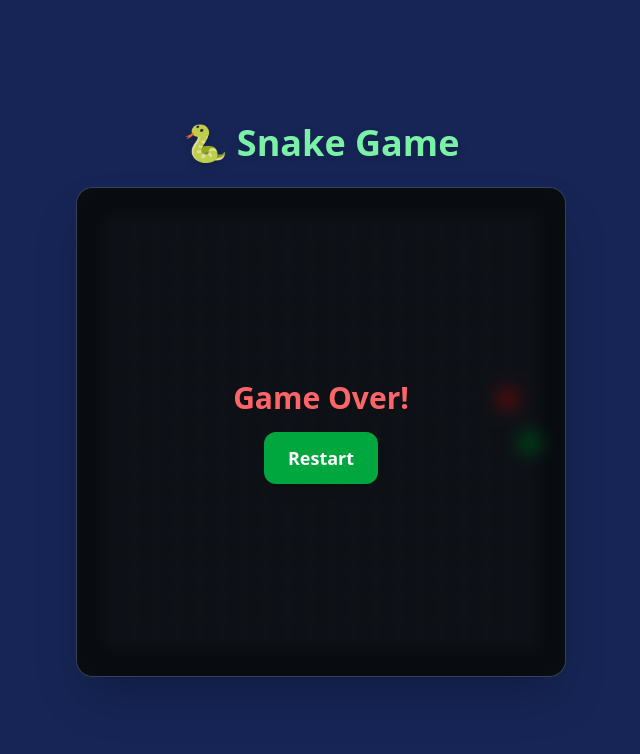
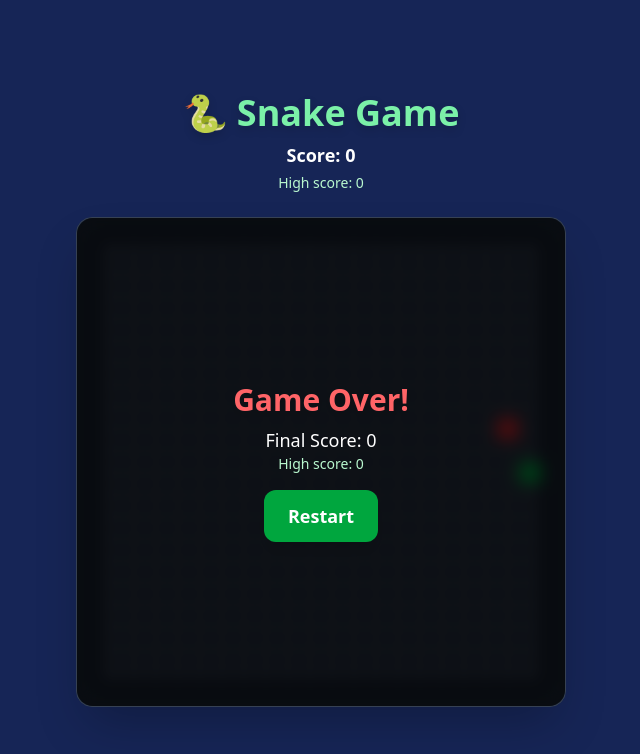
Before and after one commit to maitevargas9/snake, a React (Vite) app: page / in a window 1280 px wide. Shown: the top 754 px of the page, without its empty margins (319-959 px from the left). Built offline with nearby package versions, Linux system fonts and the light colour scheme.

Commit message:
Score and high score added

```diff
--- a/src/components/SnakeGame.tsx
+++ b/src/components/SnakeGame.tsx
@@ -14,6 +14,15 @@ export default function SnakeGame() {
     const [direction, setDirection] = useState<"UP" | "DOWN" | "LEFT" | "RIGHT">("RIGHT");
     const [food, setFood] = useState<Position>(getRandomPosition());
     const [gameOver, setGameOver] = useState(false);
+    const [score, setScore] = useState(0);
+    const [highscore, setHighscore] = useState<number>(0);
+
+    useEffect(() => {
+        const saved = localStorage.getItem("snakeHighscore");
+        if (saved) {
+            setHighscore(parseInt(saved));
+        }
+    }, []);
 
     useEffect(() => {
         const handleKey = (e: KeyboardEvent) => {
@@ -72,6 +81,12 @@ export default function SnakeGame() {
             snake.some((s) => s.x === head.x && s.y === head.y)
         ) {
             setGameOver(true);
+
+            if (score > highscore) {
+                setHighscore(score);
+                localStorage.setItem("snakeHighscore", score.toString());
+            }
+
             return;
         }
 
@@ -79,12 +94,13 @@ export default function SnakeGame() {
 
         if (head.x === food.x && head.y === food.y) {
             setFood(getRandomPosition());
+            setScore((prev) => prev + 1);
         } else {
             newSnake.pop();
         }
 
         setSnake(newSnake);
-    }, [snake, direction, food]);
+    }, [snake, direction, food, score, highscore]);
 
     useEffect(() => {
         if (gameOver) {
@@ -98,14 +114,18 @@ export default function SnakeGame() {
         setSnake([{ x: 10, y: 10 }]);
         setDirection("RIGHT");
         setFood(getRandomPosition());
+        setScore(0);
         setGameOver(false);
     };
 
     return (
         <div className="flex flex-col items-center justify-center fixed top-0 left-0 h-screen w-screen bg-blue-950 text-white">
-            <h1 className="text-4xl font-extrabold mb-6 text-green-300 drop-shadow-lg">
+            <h1 className="text-4xl font-extrabold mb-2 text-green-300 drop-shadow-lg">
                 🐍 Snake Game
             </h1>
+
+            <p className="text-lg font-semibold mb-1">Score: {score}</p>
+            <p className="text-sm font-medium mb-6 text-green-200">High score: {highscore}</p>
 
             <div className="relative p-4 bg-gray-800 rounded-2xl shadow-2xl border border-gray-700">
                 <div
@@ -139,6 +159,8 @@ export default function SnakeGame() {
                         <p className="text-3xl font-bold text-red-400 drop-shadow-md">
                             Game Over!
                         </p>
+                        <p className="mt-2 text-lg">Final Score: {score}</p>
+                        <p className="text-sm text-green-200">High score: {highscore}</p>
                         <button
                             onClick={resetGame}
                             className="mt-4 px-6 py-3 bg-green-600 rounded-xl font-semibold text-lg hover:bg-green-700 shadow-lg transition"
```
